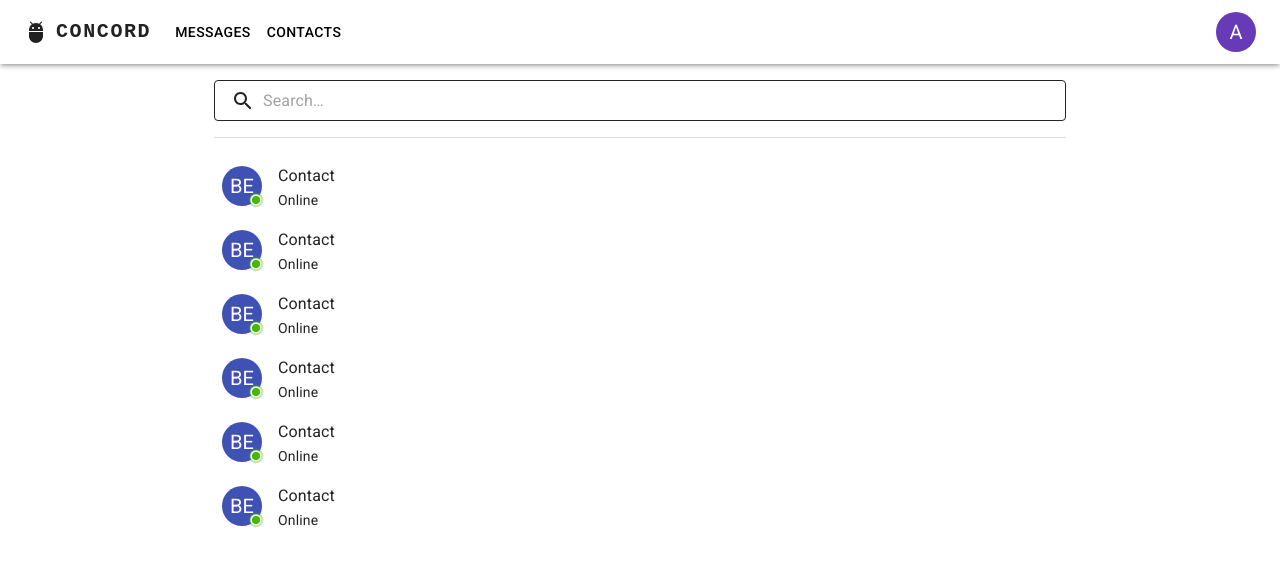
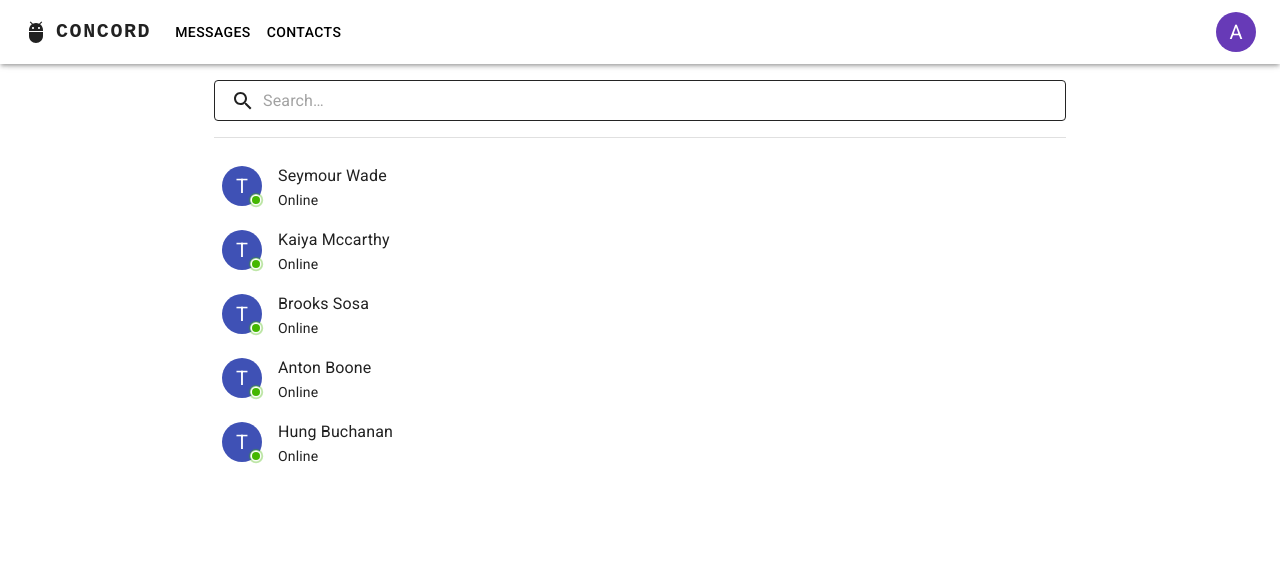
Before and after one commit to ADAidan/react-messaging-app, a React (Vite) app: page /contacts in a window 1280 px wide. Shown: the top 566 px of the page. Built offline with nearby package versions, Linux system fonts and the light colour scheme.

Commit message:
updated contacts to use context api

```diff
--- a/src/App.jsx
+++ b/src/App.jsx
@@ -15,6 +15,31 @@ export default function App() {
   const [contacts, setContacts] = React.useState([]);
   const [directMessages, setDirectMessages] = React.useState([]);
   const [status, setStatus] = React.useState('online');
+
+  React.useEffect(() => {
+    setContacts([
+      {
+        id: 1,
+        username: 'Seymour Wade'
+      },
+      {
+        id: 2,
+        username: 'Kaiya Mccarthy'
+      },
+      {
+        id: 3,
+        username: 'Brooks Sosa'
+      },
+      {
+        id: 4,
+        username: 'Anton Boone'
+      },
+      {
+        id: 5,
+        username: 'Hung Buchanan'
+      },
+    ]);
+  }, []);
 
   const UserContextValue = {
     username,
--- a/src/components/ContactCard.jsx
+++ b/src/components/ContactCard.jsx
@@ -35,7 +35,7 @@ const StyledBadge = styled(Badge)(({ theme }) => ({
   },
 }));
 
-const ContactCard = () => {
+const ContactCard = ({name}) => {
   return (
     <Paper elevation={0} sx={{
       p: 1,
@@ -56,11 +56,11 @@ const ContactCard = () => {
             sx={{
               bgcolor: '#3f51b5',
             }}
-          >BE</Avatar>
+          >T</Avatar>
         </StyledBadge>
         <Stack>
           <Typography variant="subtitle1" component="p" sx={{ m: 0 }}>
-            Contact
+            {name}
           </Typography>
           <Typography variant="body2" component="p" sx={{m: 0, p: 0}}>
             Online
--- a/src/pages/Contacts.jsx
+++ b/src/pages/Contacts.jsx
@@ -5,8 +5,11 @@ import Toolbar from '@mui/material/Toolbar';
 import Divider from '@mui/material/Divider';
 import SearchBar from '../components/SearchBar';
 import ContactCard from '../components/ContactCard';
+import { UserContext } from '../Context';
 
 const Contacts = () => {
+  const user = React.useContext(UserContext);
+
   return (
     <Container maxWidth='md'>
       <Stack direction='column' spacing={2}>
@@ -14,12 +17,9 @@ const Contacts = () => {
         <SearchBar />
         <Divider />
         <Stack direction='column' spacing={0}>
-          <ContactCard />
-          <ContactCard />
-          <ContactCard />
-          <ContactCard />
-          <ContactCard />
-          <ContactCard />
+          {user.contacts && user.contacts.map((contact) => (
+            <ContactCard key={contact.id} name={contact.username} />
+          ))}
         </Stack>
       </Stack>
     </Container>
```
